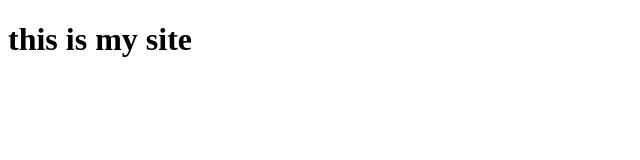
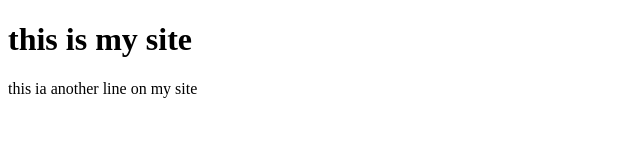
Before and after one commit to kiemute05/test-repo2, a plain HTML site: page index.html in a window 1280 px wide. Shown: the whole page, without its empty margins (0-640 px from the left). Drawn offline with Linux system fonts and the light colour scheme.

Commit message:
adding chnages to index

```diff
--- a/index.html
+++ b/index.html
@@ -8,5 +8,6 @@
 </head>
 <body>
    <h1>this is my site</h1>
+   <p>this ia another line on my site</p>
 </body>
 </html>
```
